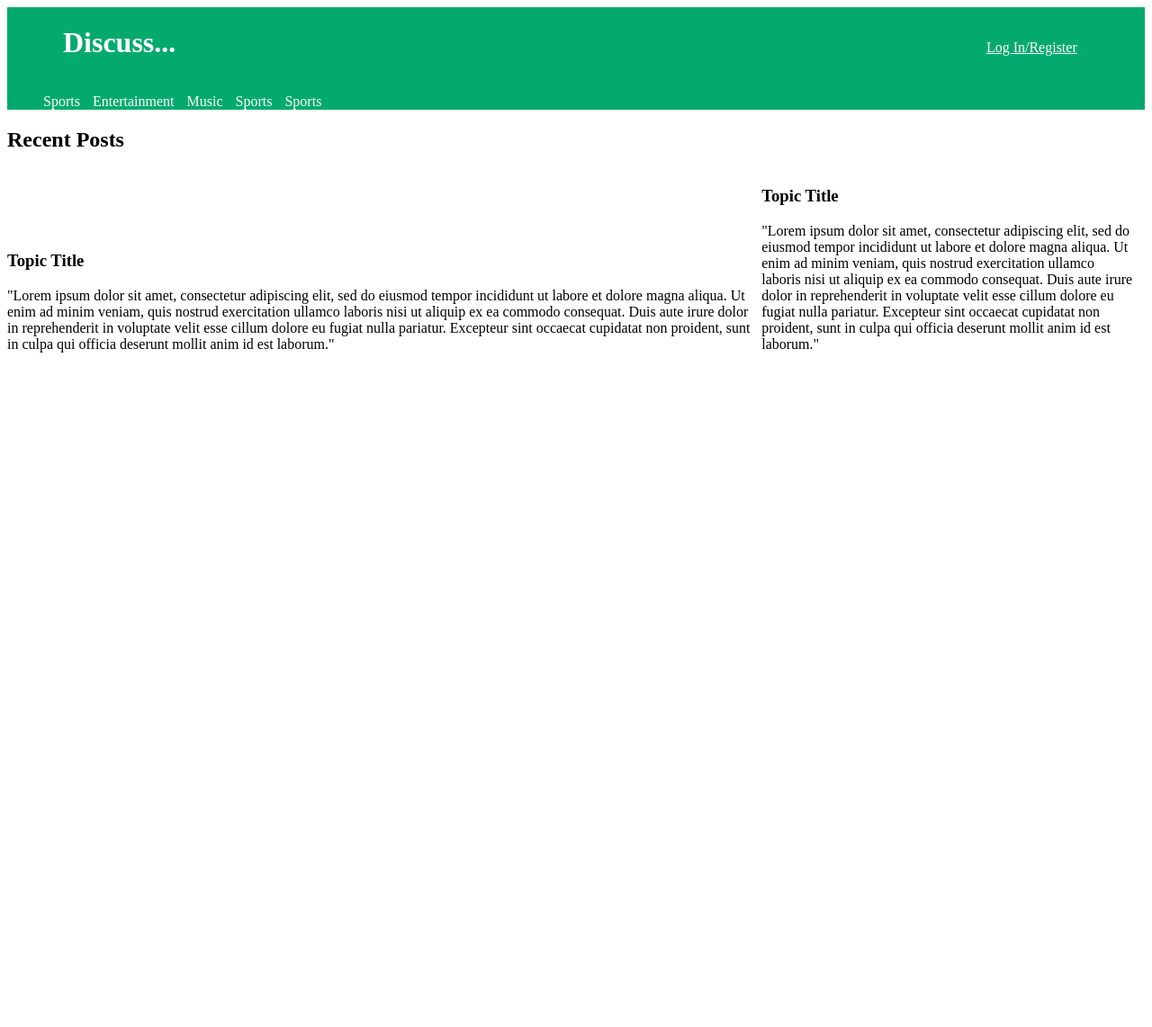
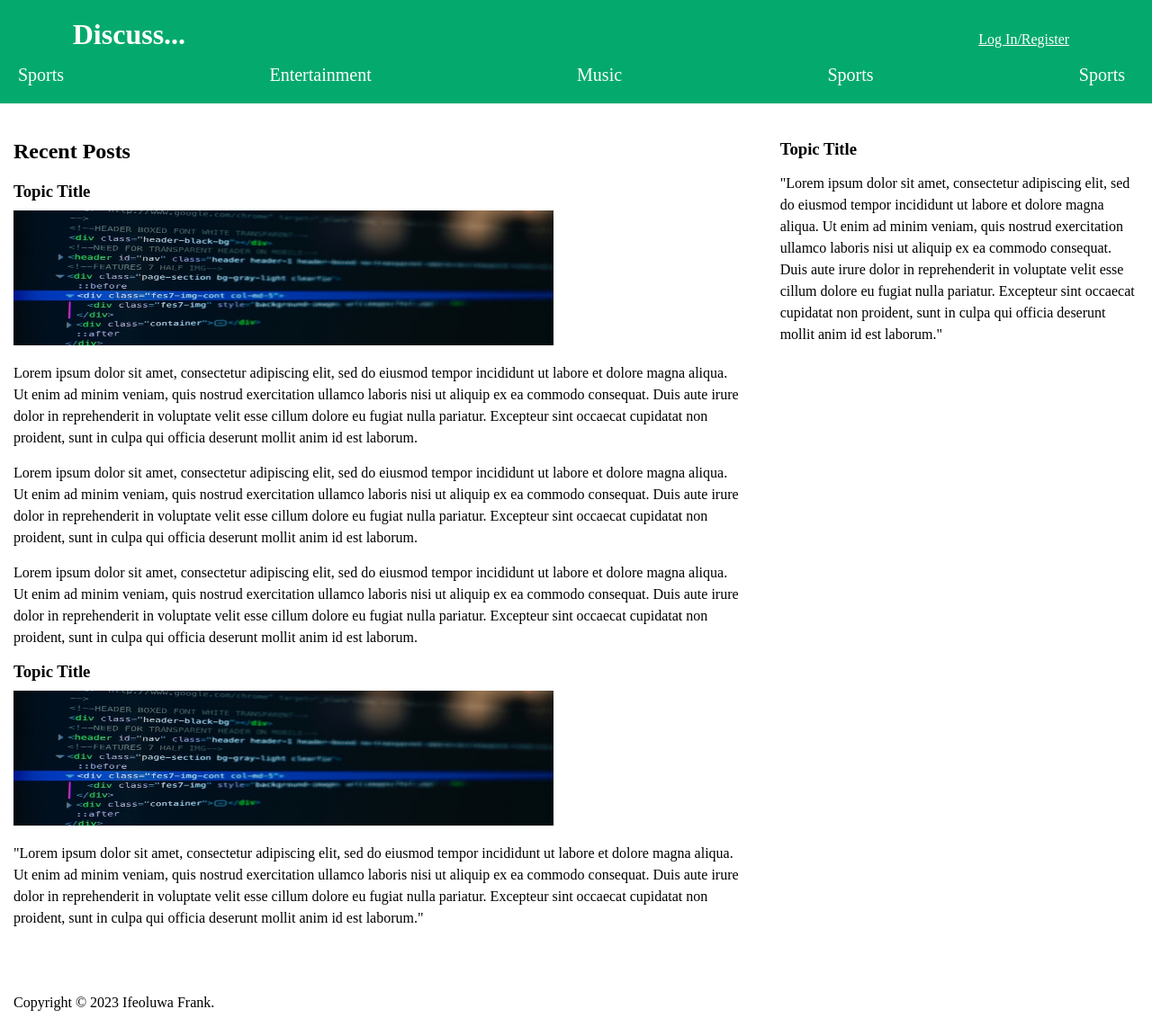
Before and after one commit to ifeoluwa-frank/Forum, a PHP site: page / in a window 1280 px wide. Shown: the whole page at 90% size. Before the commit the page ends 392 px from the top, so only its background shows below. Run offline with PHP 8.4, Linux system fonts and the light colour scheme.

Commit message:
code layout refactor

```diff
--- a/index.php
+++ b/index.php
@@ -9,6 +9,7 @@
     <link rel="stylesheet" href="style.css">
 </head>
 <body>
+<div class="general_container">
     <header>
         <div class="toppage">
             <h1 class="home">Discuss...</h1>
@@ -31,23 +32,30 @@
         </div>
     </header>
     <main>
-        <p>
+
             <h2>Recent Posts</h2>
 
                 <div class="main_container">
                     <h3>Topic Title</h3>
+                    <img src="img/post-img.jpg" alt="post-image" height="150" width="600" />
+                    <p>Lorem ipsum dolor sit amet, consectetur adipiscing elit, sed do eiusmod tempor incididunt ut labore et dolore magna aliqua. Ut enim ad minim veniam, quis nostrud exercitation ullamco laboris nisi ut aliquip ex ea commodo consequat. Duis aute irure dolor in reprehenderit in voluptate velit esse cillum dolore eu fugiat nulla pariatur. Excepteur sint occaecat cupidatat non proident, sunt in culpa qui officia deserunt mollit anim id est laborum.</p>
+                    <p>Lorem ipsum dolor sit amet, consectetur adipiscing elit, sed do eiusmod tempor incididunt ut labore et dolore magna aliqua. Ut enim ad minim veniam, quis nostrud exercitation ullamco laboris nisi ut aliquip ex ea commodo consequat. Duis aute irure dolor in reprehenderit in voluptate velit esse cillum dolore eu fugiat nulla pariatur. Excepteur sint occaecat cupidatat non proident, sunt in culpa qui officia deserunt mollit anim id est laborum.</p>
+                    <p>Lorem ipsum dolor sit amet, consectetur adipiscing elit, sed do eiusmod tempor incididunt ut labore et dolore magna aliqua. Ut enim ad minim veniam, quis nostrud exercitation ullamco laboris nisi ut aliquip ex ea commodo consequat. Duis aute irure dolor in reprehenderit in voluptate velit esse cillum dolore eu fugiat nulla pariatur. Excepteur sint occaecat cupidatat non proident, sunt in culpa qui officia deserunt mollit anim id est laborum.</p>
+                    <h3>Topic Title</h3>
+                    <img src="img/post-img.jpg" alt="post-image" height="150" width="600" />
                     <p>"Lorem ipsum dolor sit amet, consectetur adipiscing elit, sed do eiusmod tempor incididunt ut labore et dolore magna aliqua. Ut enim ad minim veniam, quis nostrud exercitation ullamco laboris nisi ut aliquip ex ea commodo consequat. Duis aute irure dolor in reprehenderit in voluptate velit esse cillum dolore eu fugiat nulla pariatur. Excepteur sint occaecat cupidatat non proident, sunt in culpa qui officia deserunt mollit anim id est laborum."</p>
                 </div>
-
+    </main>
+    <aside>
                 <div class="sidebar">
                     <h3>Topic Title</h3>
                     <p>"Lorem ipsum dolor sit amet, consectetur adipiscing elit, sed do eiusmod tempor incididunt ut labore et dolore magna aliqua. Ut enim ad minim veniam, quis nostrud exercitation ullamco laboris nisi ut aliquip ex ea commodo consequat. Duis aute irure dolor in reprehenderit in voluptate velit esse cillum dolore eu fugiat nulla pariatur. Excepteur sint occaecat cupidatat non proident, sunt in culpa qui officia deserunt mollit anim id est laborum."</p>
                 </div>
+    </aside>
 
-        </p>
-    </main>
     <footer>
-
+        <P> Copyright &copy; 2023 Ifeoluwa Frank. </P>
     </footer>
+</div>
 </body>
 </html>
--- a/login.php
+++ b/login.php
@@ -2,7 +2,7 @@
     session_start();
     include_once "db.php";
     if(isset($_POST['btnSubmit'])){
-//        global $conn;
+        global $conn;
 //        var_export($_POST);
 
         $username = htmlspecialchars($_POST['uname']);
--- a/logout.php
+++ b/logout.php
@@ -2,7 +2,7 @@
     session_start();
     if(isset($_SESSION['user_id'])){
         session_destroy();
-        header('Location: login.php');
+        header('Location: index.php');
     }
 
 ?>
--- a/style.css
+++ b/style.css
@@ -1,4 +1,8 @@
-
+* {
+    margin: 0;
+    padding: 0;
+    box-sizing: border-box;
+}
 body {
     background-color: rgb(255, 255, 255);
 }
@@ -7,13 +11,29 @@ h1 {
     /* text-align: left; */
     color: #04AA6D;
     padding-left: 10%;
+    margin-bottom: 15px;
+}
+
+h2 {
+    margin-bottom: 20px;
+}
+
+h3 {
+    margin-bottom: 10px;
+}
+
+p {
+    margin: 15px 0;
+    line-height: 1.5;
 }
 header {
     background: #04AA6D;
     color: white;
+    padding: 20px 20px;
 }
 header a{
     color:white;
+    /*display: flex;*/
 }
 .loginpage {
     padding-left: 75%;
@@ -28,7 +48,7 @@ header a{
     display: inline-block;
 } */
 ul li{
-    display: inline;
+    display: inline-flex;
     /* float: right; */
 }
 
@@ -36,16 +56,18 @@ ul li a {
     text-decoration: none;
     margin-right: 10px;
 }
-/* .categories {
-    border: 2px;
-} */
+.categories {
+    display: flex;
+    justify-content: space-between;
+    font-size: 20px;
+}
 .sidebar {
-    width: 33%;
-    display: inline-block;
+    /*width: 33%;*/
+    /*display: inline-block;*/
 }
 .main_container {
-    width: 66%;
-    display: inline-block;
+    /*width: 66%;*/
+    /*display: inline-block;*/
 }
 
 input[type=text], input[type=password], input[type=email] {
@@ -83,3 +105,29 @@ input[type=text], input[type=password], input[type=email] {
 .home {
     color: white;
 }
+
+
+.general_container{
+    display: grid;
+    grid-template-columns: 2fr 1fr;
+    column-gap: 40px;
+    row-gap: 40px;
+    align-items: start;
+}
+
+header {
+    grid-column: 1 / -1;
+}
+
+footer {
+    grid-column: 1 / -1;
+    margin-left: 15px;
+}
+
+main {
+    margin-left: 15px;
+}
+
+aside {
+    margin-right: 15px;
+}
```
Also changed, not shown: img/challenges.jpg (added), img/laura-jones.jpg (added), img/post-img.jpg (added), img/related-1.jpg (added), img/related-2.jpg (added), img/related-3.jpg (added).
